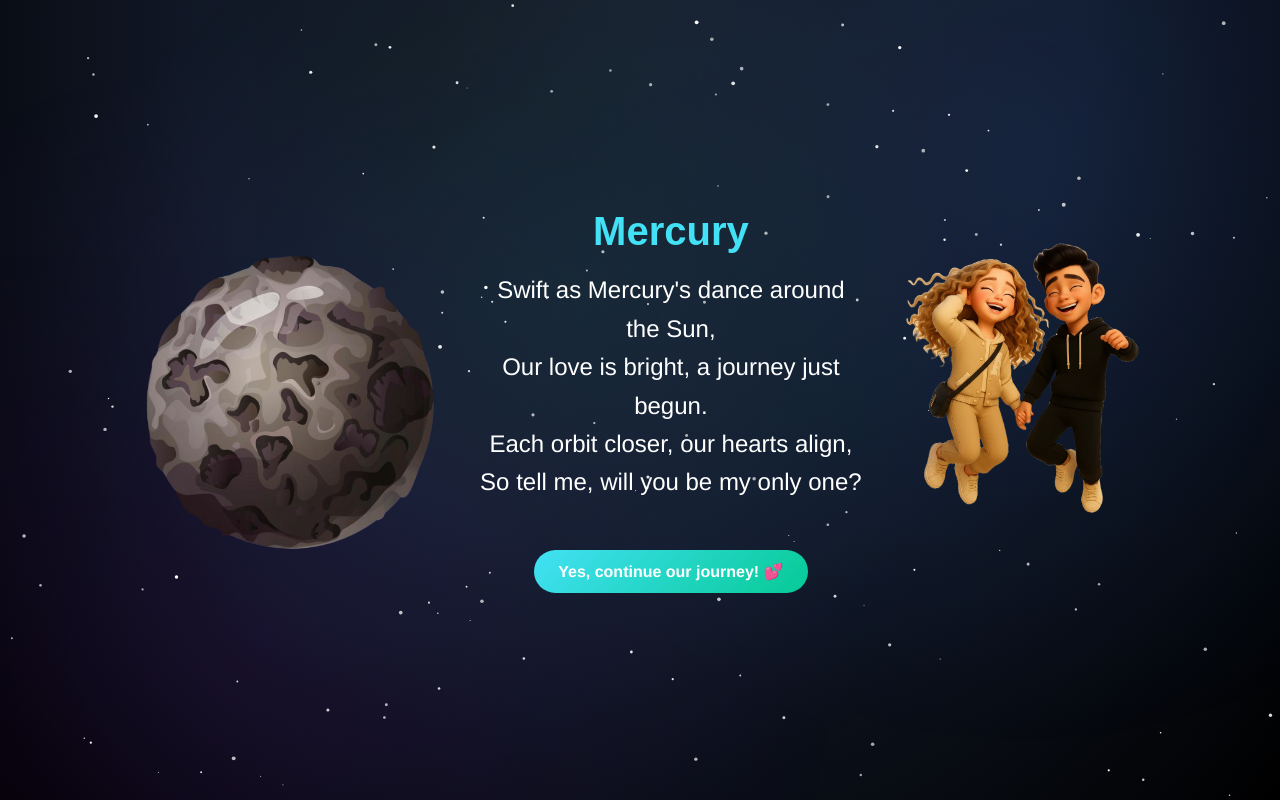
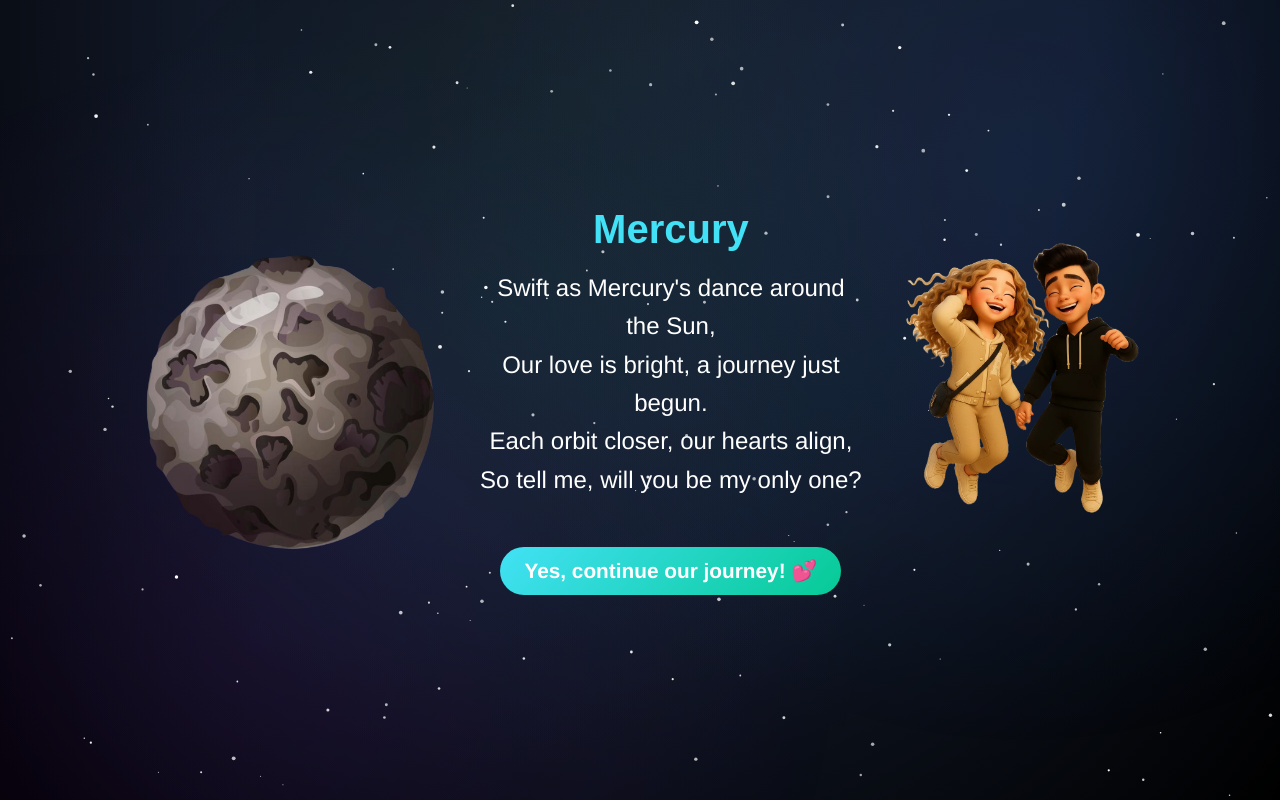
Before and after one commit to Waqiur/romantic-website, a React (Create React App) app: page /lovemap in a window 1280 px wide. Built offline with nearby package versions, Linux system fonts and the light colour scheme; a web font is replaced by a local one.

Commit message:
feat: increase button font sizes for improved readability on EarthPage and LoveMapPage

```diff
--- a/src/components/EarthPage.tsx
+++ b/src/components/EarthPage.tsx
@@ -225,7 +225,7 @@ const StartJourneyButton = styled(motion.button)`
     padding: 1rem 2rem;
     border-radius: 50px;
     cursor: pointer;
-    font-size: 1.2rem;
+    font-size: 1.4rem;
     font-weight: 600;
     font-family: ${({ theme }) => theme?.fonts?.heading || "Arial, sans-serif"};
     box-shadow: 0 10px 30px rgba(66, 225, 245, 0.4);
--- a/src/components/LoveMapPage.tsx
+++ b/src/components/LoveMapPage.tsx
@@ -190,7 +190,7 @@ const Button = styled(motion.button)`
     padding: clamp(0.6rem, 2vw, 0.75rem) clamp(1rem, 3vw, 1.5rem);
     border-radius: 25px;
     cursor: pointer;
-    font-size: clamp(0.9rem, 2.5vw, 1rem);
+    font-size: clamp(1.1rem, 2.5vw, 1.3rem);
     font-weight: 600;
     margin: 0 clamp(0.25rem, 1vw, 0.5rem);
     transition: all 0.3s ease;
@@ -203,7 +203,7 @@ const Button = styled(motion.button)`
 
     @media (max-width: ${theme.breakpoints.mobile}) {
         padding: clamp(0.5rem, 3vw, 0.7rem) clamp(0.8rem, 4vw, 1.2rem);
-        font-size: clamp(0.8rem, 3.5vw, 0.95rem);
+        font-size: clamp(1rem, 3.5vw, 1.2rem);
         margin: clamp(0.5rem, 2vw, 1rem) clamp(0.2rem, 1vw, 0.3rem);
     }
 `;
```
